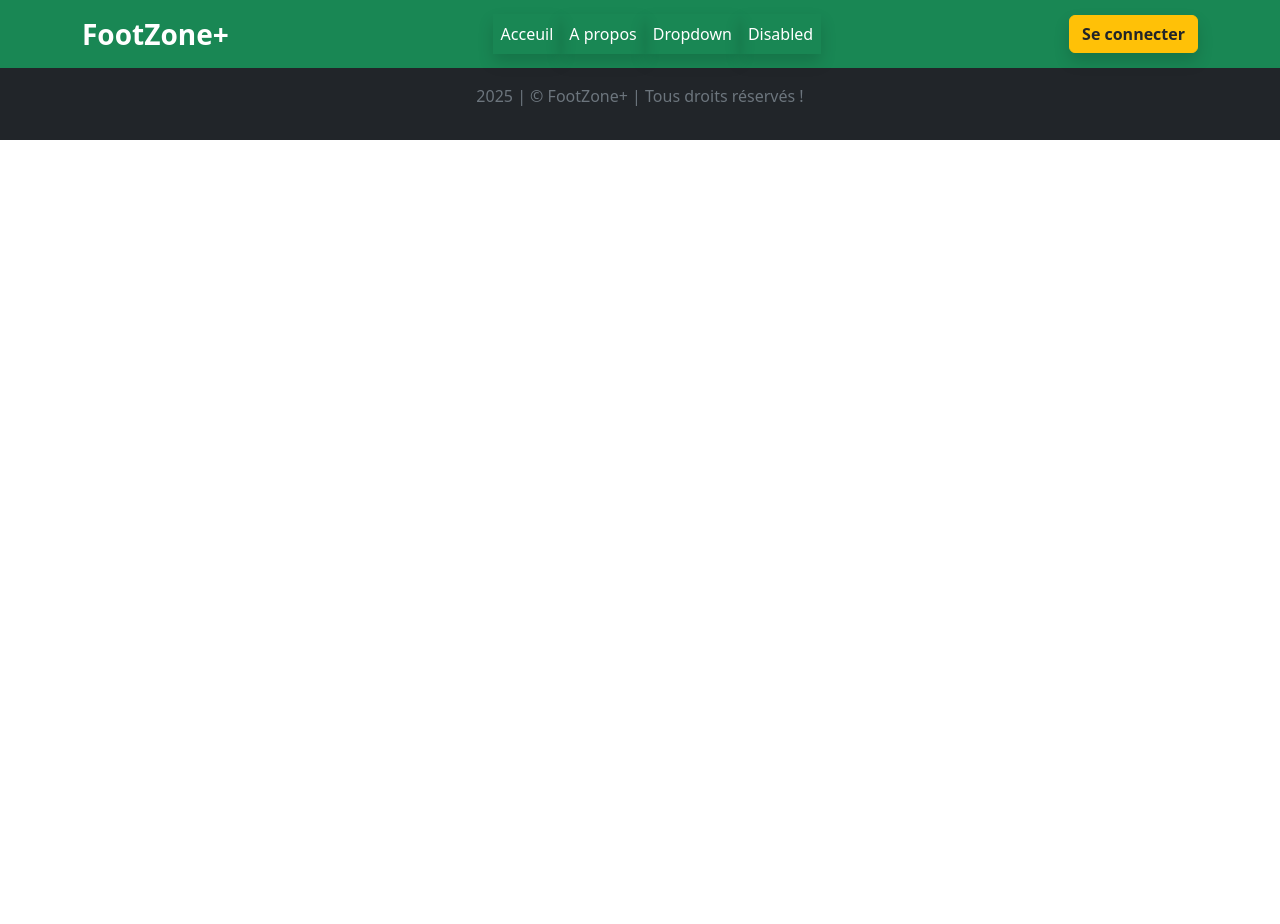
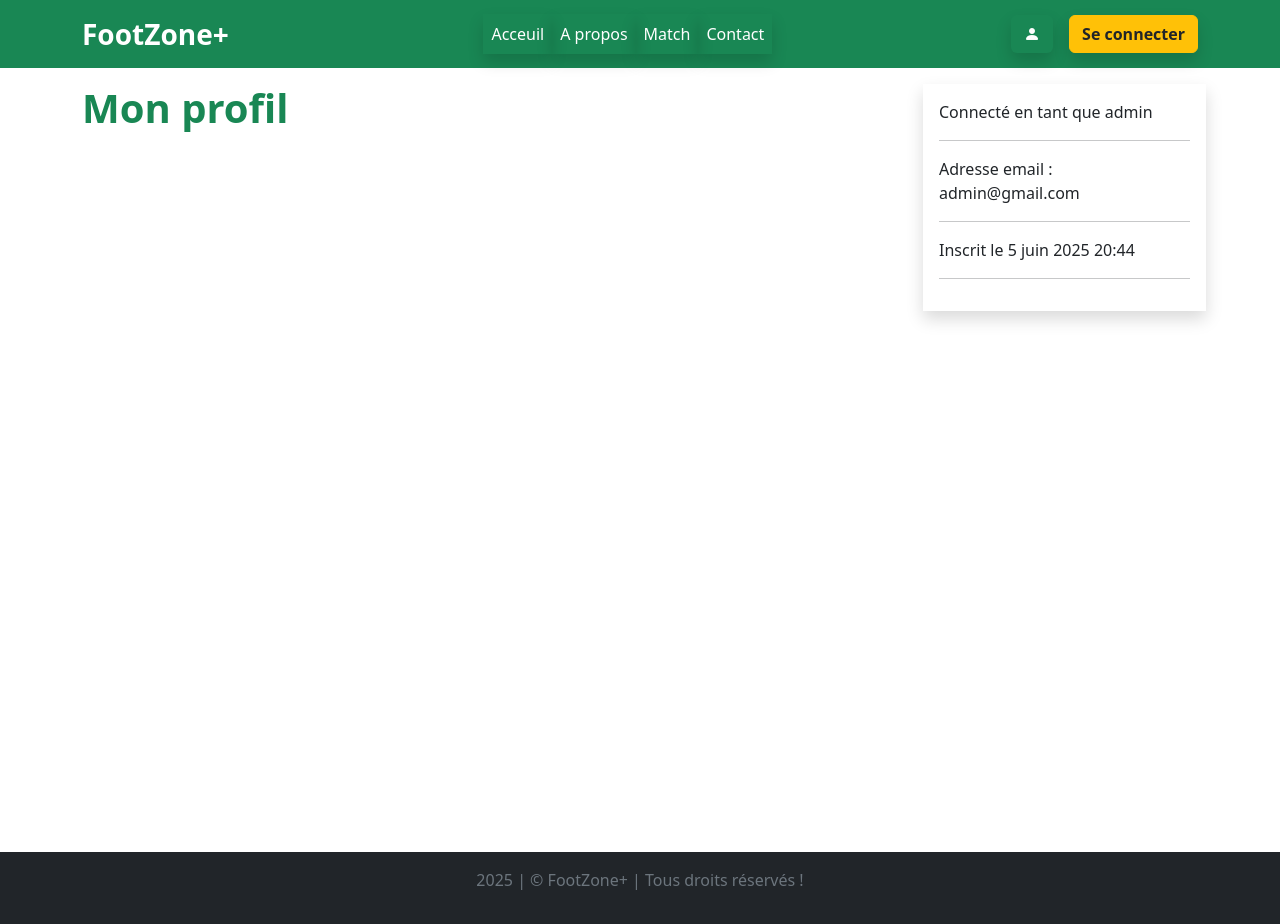
Before and after one commit to NGUMBINGENGELEANTOINE/FootZonePlus_Examen, a Django app: page /profil/ in a window 1280 px wide. Before the commit the page ends 140 px from the top, so only its background shows below. Run offline with Django 5.2, Linux system fonts and the light colour scheme; a user stored in the database is signed in.

Commit message:
Design de la page d'accueil et ajout de la page profil avec affichage des infos user

```diff
--- a/FootZonePlus/FootZonePlusApp/templates/MonProfil.html
+++ b/FootZonePlus/FootZonePlusApp/templates/MonProfil.html
@@ -1,7 +1,29 @@
 {% extends 'base.html' %}
 
-{% block content %}
+{% block profil %}
 
-<h1 class="text-danger py-5">Mon profil</h1>
+<section>
+    <div class="container" style="height: 100vh;">
+        <div class="row g-3 py-3">
+            <div class="col-md-3">
+                <h1 class="text-success fw-semibold">Mon profil</h1>
 
-{% endblock content %}
+            </div>
+            <div class="col-md-6">
+                <!-- <p>Lorem ipsum dolor sit amet consectetur, adipisicing elit. Natus vero voluptatem consequatur quae ipsum quia, deserunt velit dolore officiis repellat a quasi voluptatibus repudiandae cupiditate labore consequuntur quo quis reiciendis. Lorem ipsum dolor sit amet, consectetur adipisicing elit. Cupiditate, ratione! Incidunt quia tempora, corporis quo nemo, aperiam ullam similique magni, illum porro officiis quod tempore sapiente iste perferendis temporibus repellat?</p> -->
+
+            </div>
+            <div class="col-md-3 shadow p-3">
+                <p>Connecté en tant que {{user.username}}</p>
+                <hr>
+                <p>Adresse email : {{user.email}}</p>
+                <hr>
+                <p>Inscrit le {{user.date_joined}}</p>
+                <hr>
+            </div>
+        </div>
+    </div>
+</section>
+
+
+{% endblock %}
--- a/FootZonePlus/FootZonePlusApp/templates/base.html
+++ b/FootZonePlus/FootZonePlusApp/templates/base.html
@@ -5,6 +5,7 @@
     <meta name="viewport" content="width=device-width, initial-scale=1">
     <title>Acceil | FootZone+</title>
     <link href="https://cdn.jsdelivr.net/npm/bootstrap@5.3.6/dist/css/bootstrap.min.css" rel="stylesheet" integrity="sha384-4Q6Gf2aSP4eDXB8Miphtr37CMZZQ5oXLH2yaXMJ2w8e2ZtHTl7GptT4jmndRuHDT" crossorigin="anonymous">
+    <link rel="stylesheet" href="https://cdn.jsdelivr.net/npm/bootstrap-icons@1.13.1/font/bootstrap-icons.min.css">
   </head>
   <body>
 
@@ -24,13 +25,14 @@
                   <a class="nav-link text-white shadow" href="#">A propos</a>
                 </li>
                 <li class="nav-item">
-                  <a class="nav-link text-white shadow" href="#">Dropdown</a>
+                  <a class="nav-link text-white shadow" href="#">Match</a>
                 </li>
                 <li class="nav-item">
-                  <a class="nav-link text-white shadow">Disabled</a>
+                  <a class="nav-link text-white shadow">Contact</a>
                 </li>
               </ul>
             </div>
+            <a href="{% url 'profil' %}" class="btn text-white me-3 fw-semibold shadow"><i class="bi bi-person-fill"></i></a>
             <a href="{% url 'connexion' %}" class="btn btn-warning text-dark fw-semibold shadow">Se connecter</a>
         </div>
       </nav>
@@ -40,6 +42,9 @@
     {% block index %}
     {% endblock index %}
 
+    {% block profil %}
+    {% endblock %}
+
     <footer class="bg-dark py-3">
       <p class="text-secondary text-center">2025 | &copy; FootZone+ | Tous droits réservés !</p>
     </footer>
--- a/FootZonePlus/FootZonePlusApp/views.py
+++ b/FootZonePlus/FootZonePlusApp/views.py
@@ -3,6 +3,7 @@ from django.contrib.auth import authenticate, login, logout
 from django.contrib import messages
 from django.contrib.auth.decorators import login_required
 
+from FootZonePlusApp.models import CustomUser
 from FootZonePlusApp.forms import SignupForm
 
 # Create your views here.
@@ -11,7 +12,7 @@ def index(request):
 
 @login_required
 def profilUser(request):
-    return render(request, 'MonProfil.html')
+    return render(request, 'MonProfil.html', {'user': request.user})
 
 def connexion(request):
     if request.method == 'POST':
```
Also changed, not shown: FootZonePlus/FootZonePlusApp/templates/index.html (+30 -2 lines), FootZonePlus/db.sqlite3.
